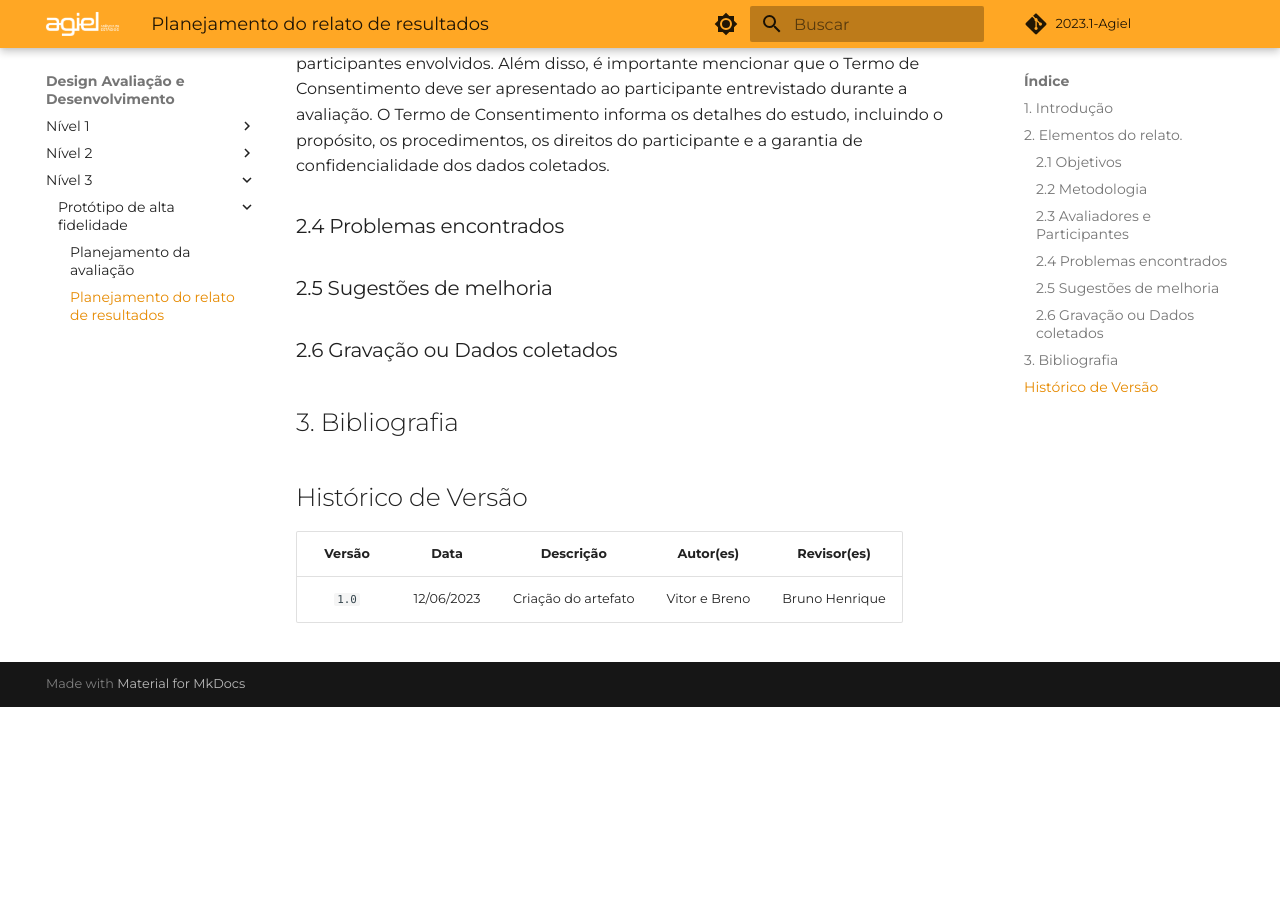
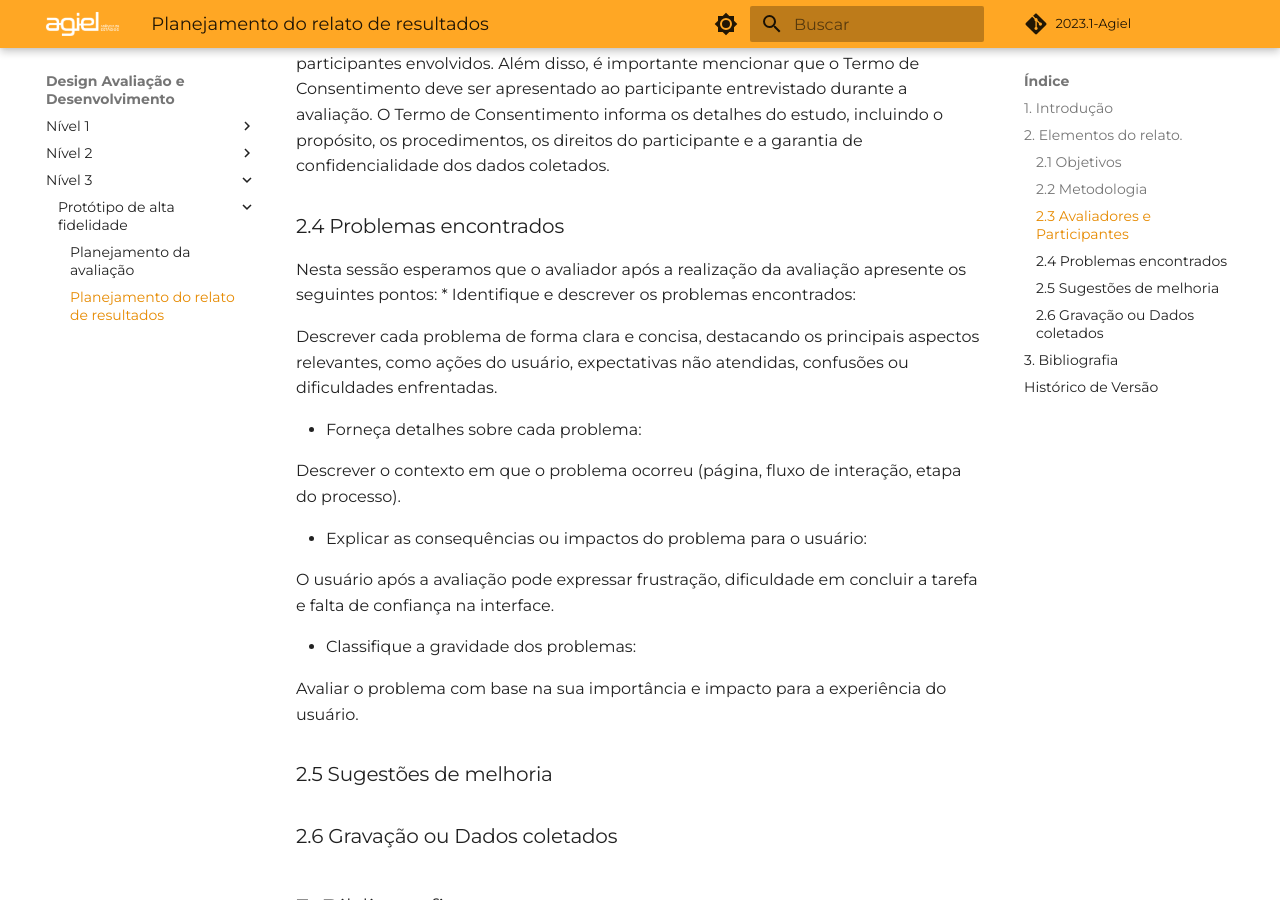
Before and after one commit to Interacao-Humano-Computador/2023.1-Agiel, an MkDocs documentation site: the page built from docs/desenvolvimento/prototipo_alta_fidelidade/planejamento_relato.md, in a window 1280 px wide and 900 px high, scrolled down 1055 px. Built offline with MkDocs 1.6.1 and Material for MkDocs 9.7.7, drawn with Linux system fonts in a browser that asks for light colours; some web fonts are replaced; comment, search, counter and statistics services are not loaded; before the commit the page ends 1762 px from its top, so only the background shows below that.

Commit message:
docs: adicionado sessão de problemas encontrados

```diff
--- a/docs/desenvolvimento/prototipo_alta_fidelidade/planejamento_relato.md
+++ b/docs/desenvolvimento/prototipo_alta_fidelidade/planejamento_relato.md
@@ -19,6 +19,26 @@ O relato incluirá a descrição da metodologia utilizada na atividade de Avalia
 No documento, será abordada a apresentação do avaliador responsável pela atividade de Avaliação do Protótipo de Alta Fidelidade, juntamente com os demais participantes envolvidos. Além disso, é importante mencionar que o Termo de Consentimento deve ser apresentado ao participante entrevistado durante a avaliação. O Termo de Consentimento informa os detalhes do estudo, incluindo o propósito, os procedimentos, os direitos do participante e a garantia de confidencialidade dos dados coletados.
 
 ### 2.4 Problemas encontrados
+Nesta sessão esperamos que o avaliador após a realização da avaliação apresente os seguintes pontos:
+* Identifique e descrever os problemas encontrados:
+<p>
+Descrever cada problema de forma clara e concisa, destacando os principais aspectos relevantes, como ações do usuário, expectativas não atendidas, confusões ou dificuldades enfrentadas.
+</p>
+
+* Forneça detalhes sobre cada problema:
+<p>
+Descrever o contexto em que o problema ocorreu (página, fluxo de interação, etapa do processo).
+</p>
+
+* Explicar as consequências ou impactos do problema para o usuário:
+<p>
+O usuário após a avaliação pode expressar frustração, dificuldade em concluir a tarefa e falta de confiança na interface.
+</p>
+
+* Classifique a gravidade dos problemas:
+<p>
+Avaliar o problema com base na sua importância e impacto para a experiência do usuário.
+</p>
 
 ### 2.5 Sugestões de melhoria
 
```
